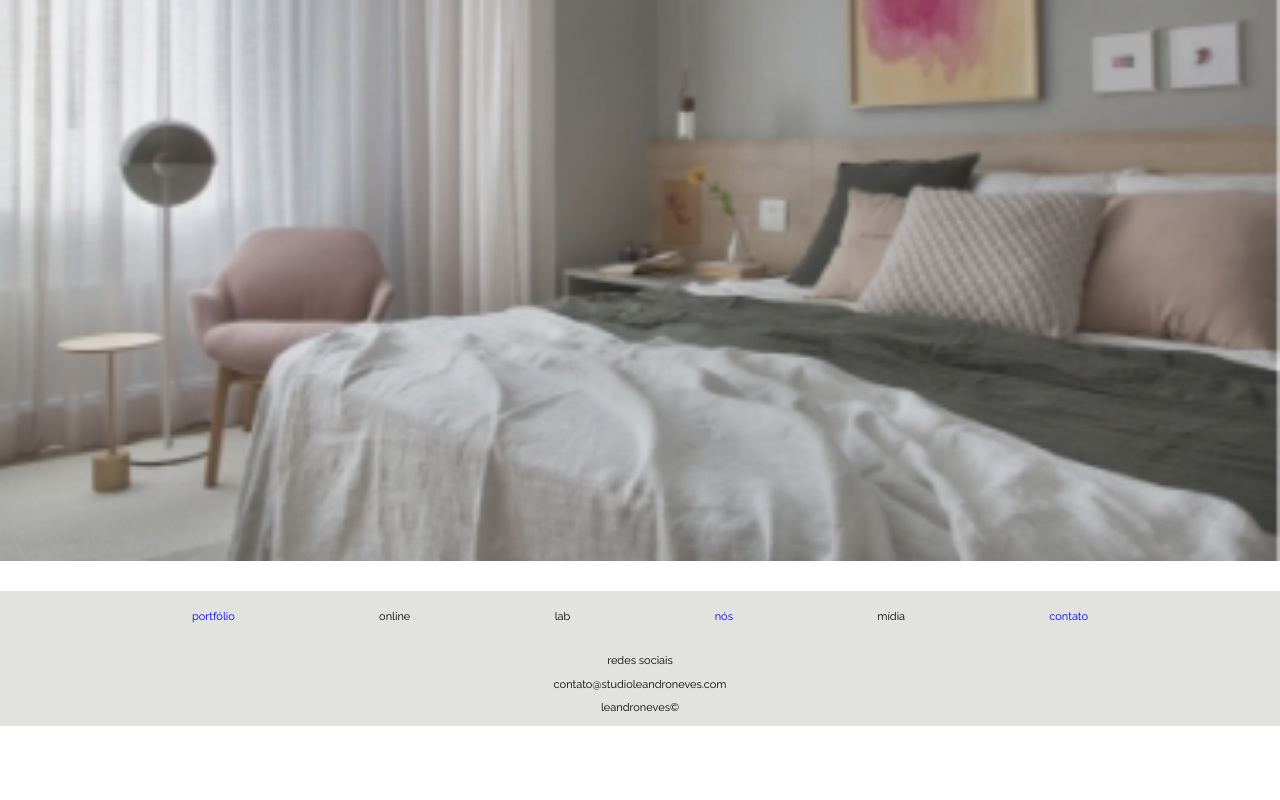
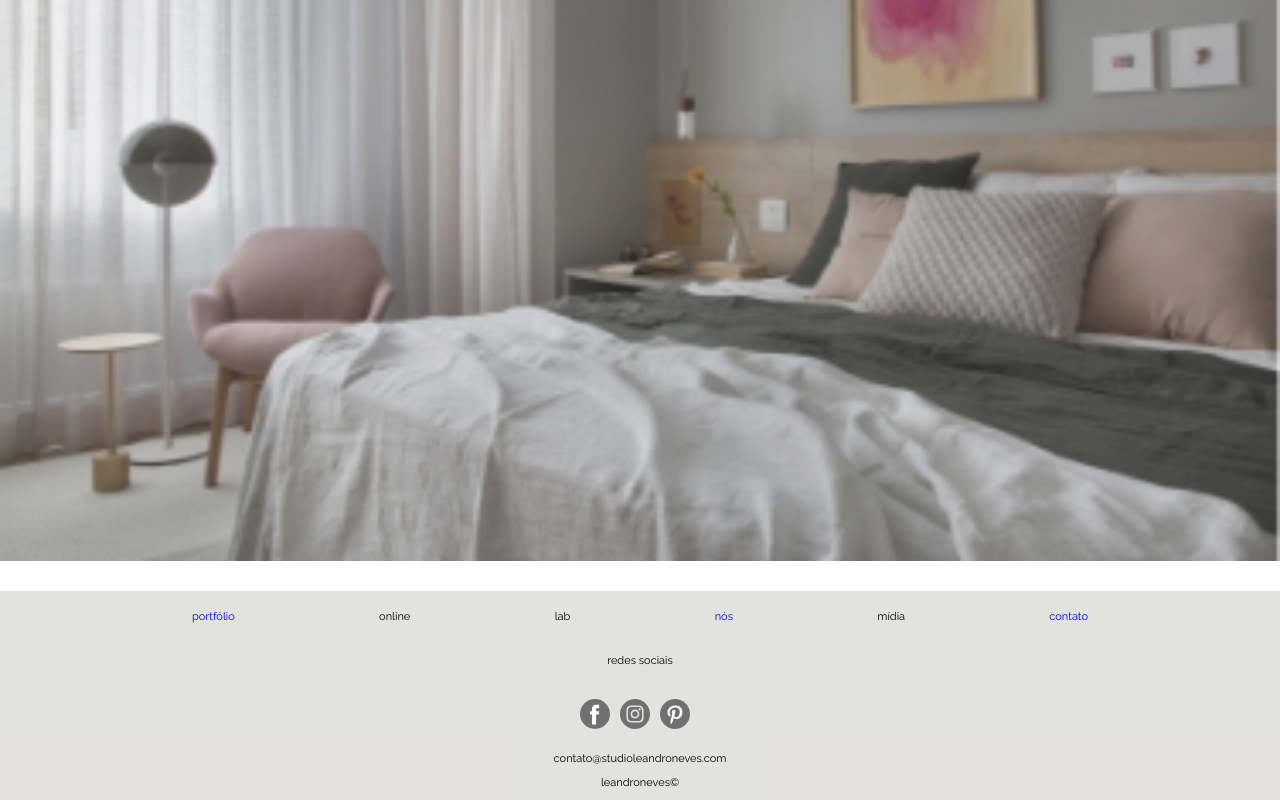
Before and after one commit to laerciodev/leandro-neves-site, a Gatsby site: page / in a window 1280 px wide. Shown: the part 1560-2360 px from the top of the page. Before the commit the page ends 2286 px from the top, so only its background shows below. Built offline with nearby package versions, Linux system fonts and the light colour scheme; Gatsby itself is replaced by a stand-in of ours.

Commit message:
feat: add icons social media on footer

```diff
--- a/gatsby-config.js
+++ b/gatsby-config.js
@@ -12,71 +12,67 @@ module.exports = {
         rule: {
           include: /\.inline\.svg$/,
           options: {
-            tag: 'svg',
-            name: 'Logo',
-            props: {
-              className: "logo-header",
-              title: 'Logo Studio Leandro Neves'
-            }
-          }
-        }
-      }
+            tag: "svg",
+            filters: [value => console.log("value: ", value)],
+          },
+        },
+      },
     },
     {
       resolve: `gatsby-source-filesystem`,
       options: {
         name: `content-home`,
-        path: `${__dirname}/src/static/assets/img/content-home`
-      }
+        path: `${__dirname}/src/static/assets/img/content-home`,
+      },
     },
     {
       resolve: `gatsby-source-filesystem`,
       options: {
         name: `slides`,
-        path: `${__dirname}/src/static/assets/img/slides`
-      }
+        path: `${__dirname}/src/static/assets/img/slides`,
+      },
     },
     {
       resolve: `gatsby-source-filesystem`,
       options: {
         name: `gallery-home`,
-        path: `${__dirname}/src/static/assets/img/gallery-home`
-      }
+        path: `${__dirname}/src/static/assets/img/gallery-home`,
+      },
     },
     {
       resolve: `gatsby-source-filesystem`,
       options: {
         name: `content-home`,
-        path: `${__dirname}/src/static/assets/img/content-home`
-      }
+        path: `${__dirname}/src/static/assets/img/content-home`,
+      },
     },
     {
       resolve: `gatsby-source-filesystem`,
       options: {
         name: `content-portfolio`,
-        path: `${__dirname}/src/static/assets/img/content-portfolio`
-      }
+        path: `${__dirname}/src/static/assets/img/content-portfolio`,
+      },
     },
     {
       resolve: `gatsby-source-filesystem`,
       options: {
         name: `content-nos`,
-        path: `${__dirname}/src/static/assets/img/content-nos`
-      }
+        path: `${__dirname}/src/static/assets/img/content-nos`,
+      },
     },
     {
       resolve: `gatsby-source-filesystem`,
       options: {
         name: `content-contato`,
-        path: `${__dirname}/src/static/assets/img/content-contato`
-      }
+        path: `${__dirname}/src/static/assets/img/content-contato`,
+      },
     },
     {
       resolve: `gatsby-source-filesystem`,
       options: {
         name: `full-image`,
-        path: `${__dirname}/src/static/assets/img/full-image`
-      }
+        path: `${__dirname}/src/static/assets/img/full-image`,
+      },
     },
     {
       resolve: `gatsby-source-filesystem`,
--- /dev/null
+++ b/src/components/Footer/ContainerSocialMedia/index.js
@@ -0,0 +1,44 @@
+import React from "react"
+import IconFacebook from "../../../static/assets/img/svg/facebook.inline.svg"
+import IconInstagram from "../../../static/assets/img/svg/instagram.inline.svg"
+import IconPinterest from "../../../static/assets/img/svg/pinterest.inline.svg"
+import "./styles.css"
+
+const urlFacebook =
+  "https://pt-br.facebook.com/pages/category/Architectural-Designer/Studio-Leandro-Neves-463078470453364/"
+
+const urlInstagram = "https://www.instagram.com/studioleandroneves/?hl=pt-br"
+const urlPinterest = "https://br.pinterest.com/StudioLN/"
+
+const ContainerSocialMedia = () => {
+  return (
+    <div className="container-social-media">
+      <a
+        className="container-link"
+        target="_blank"
+        rel="noopener noreferrer"
+        href={urlFacebook}
+      >
+        <IconFacebook className="icon-social-media" />
+      </a>
+      <a
+        className="container-link"
+        target="_blank"
+        rel="noopener noreferrer"
+        href={urlInstagram}
+      >
+        <IconInstagram className="icon-social-media" />
+      </a>
+      <a
+        className="container-link"
+        target="_blank"
+        rel="noopener noreferrer"
+        href={urlPinterest}
+      >
+        <IconPinterest className="icon-social-media" />
+      </a>
+    </div>
+  )
+}
+
+export default ContainerSocialMedia
--- /dev/null
+++ b/src/components/Footer/ContainerSocialMedia/styles.css
@@ -0,0 +1,12 @@
+.container-social-media {
+  width: 100%;
+  display: flex;
+  justify-content: center;
+  margin: 20px 0;
+}
+
+.icon-social-media {
+  width: 30px;
+  fill: #707070;
+  margin-right: 10px;
+}
--- a/src/components/Footer/index.js
+++ b/src/components/Footer/index.js
@@ -1,6 +1,7 @@
 import React from "react"
 import { Link } from "gatsby"
 import MenuContainer from "../Menu/MenuContainer"
+import ContainerSocialMedia from "./ContainerSocialMedia"
 import "./styles.css"
 
 const Footer = () => {
@@ -16,6 +17,7 @@ const Footer = () => {
       <footer className="footer">
         <MenuContainer />
         <h3 className="social-media-title">Redes sociais</h3>
+        <ContainerSocialMedia />
         <Link to="/contato" className="email-contact">
           contato@studioleandroneves.com
         </Link>
--- a/src/components/Footer/styles.css
+++ b/src/components/Footer/styles.css
@@ -36,7 +36,7 @@
 .copyright {
   color: #000;
   font-size: 11px;
-    font-family: 'Raleway';
+  font-family: "Raleway";
   text-align: center;
   text-transform: lowercase;
   font-weight: 400;
--- a/src/components/Header/index.js
+++ b/src/components/Header/index.js
@@ -1,13 +1,13 @@
 import React from "react"
-import { Link } from 'gatsby';
+import { Link } from "gatsby"
 import Menu from "../Menu"
 import "./styles.css"
-import Logo from '../../static/assets/img/svg/logo.inline.svg'
+import Logo from "../../static/assets/img/svg/logo.inline.svg"
 
 const Header = () => (
   <header className="header">
     <Link className="link-home" to="/">
-      <Logo />
+      <Logo className="logo-header" />
     </Link>
     <Menu />
   </header>
```
Also changed, not shown: src/components/ContentContato/index.js (+27 -18 lines), src/static/assets/img/svg/facebook.inline.svg (added), src/static/assets/img/svg/instagram.inline.svg (added), src/static/assets/img/svg/pinterest.inline.svg (added). Lines whose indentation alone changed are shown as unchanged.
